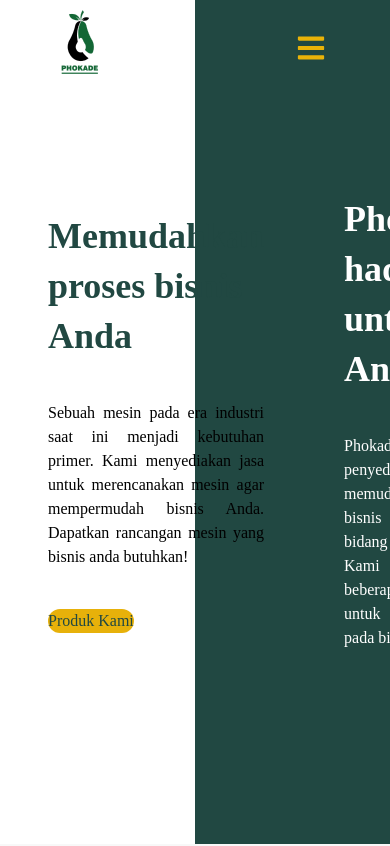
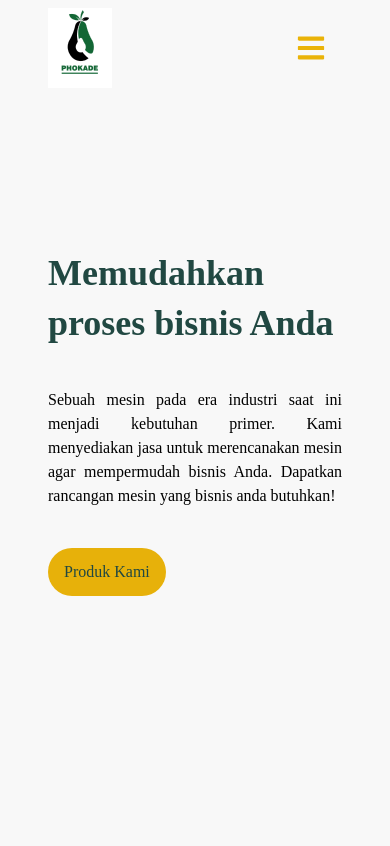
Before and after one commit to Phokade/phokade, a React (Vite) app: page / in a window 390 px wide. Shown: the top 846 px of the page. Built offline with nearby package versions, Linux system fonts and the light colour scheme.

Commit message:
feat: fix hero view

```diff
--- a/src/layers/Hero.jsx
+++ b/src/layers/Hero.jsx
@@ -5,7 +5,18 @@ import hero from "/hero.png";
 export default function Hero() {
 	return (
 		<>
-			<div name="hero" className="w-full h-screen bg-gradient-to-r from-white from-50% to-[#214842] to-50% flex gap-10 justify-between items-center px-12 font-poppins">
+			<div className="lg:hidden w-full h-screen flex justify-between items-center px-12 font-poppins">
+				<div className="content-left flex flex-col gap-10">
+					<h1 className="text-4xl text-[#214842] font-bold leading-[50px]">
+						Memudahkan <br /> proses bisnis Anda
+					</h1>
+					<p className="text-justify text-base">
+						Sebuah mesin pada era industri saat ini menjadi kebutuhan primer. Kami menyediakan jasa untuk merencanakan mesin agar mempermudah bisnis Anda. Dapatkan rancangan mesin yang bisnis anda butuhkan!
+					</p>
+					<Button content={"Produk Kami"} className="px-4 py-3" />
+				</div>
+			</div>
+			<div name="hero" className="hidden w-full h-screen bg-gradient-to-r from-white from-50% to-[#214842] to-50% lg:flex gap-10 justify-between items-center px-12 font-poppins">
 				<div className="content-left flex flex-col gap-10">
 					<h1 className="text-4xl text-[#214842] font-bold leading-[50px]">
 						Memudahkan <br /> proses bisnis Anda
```
